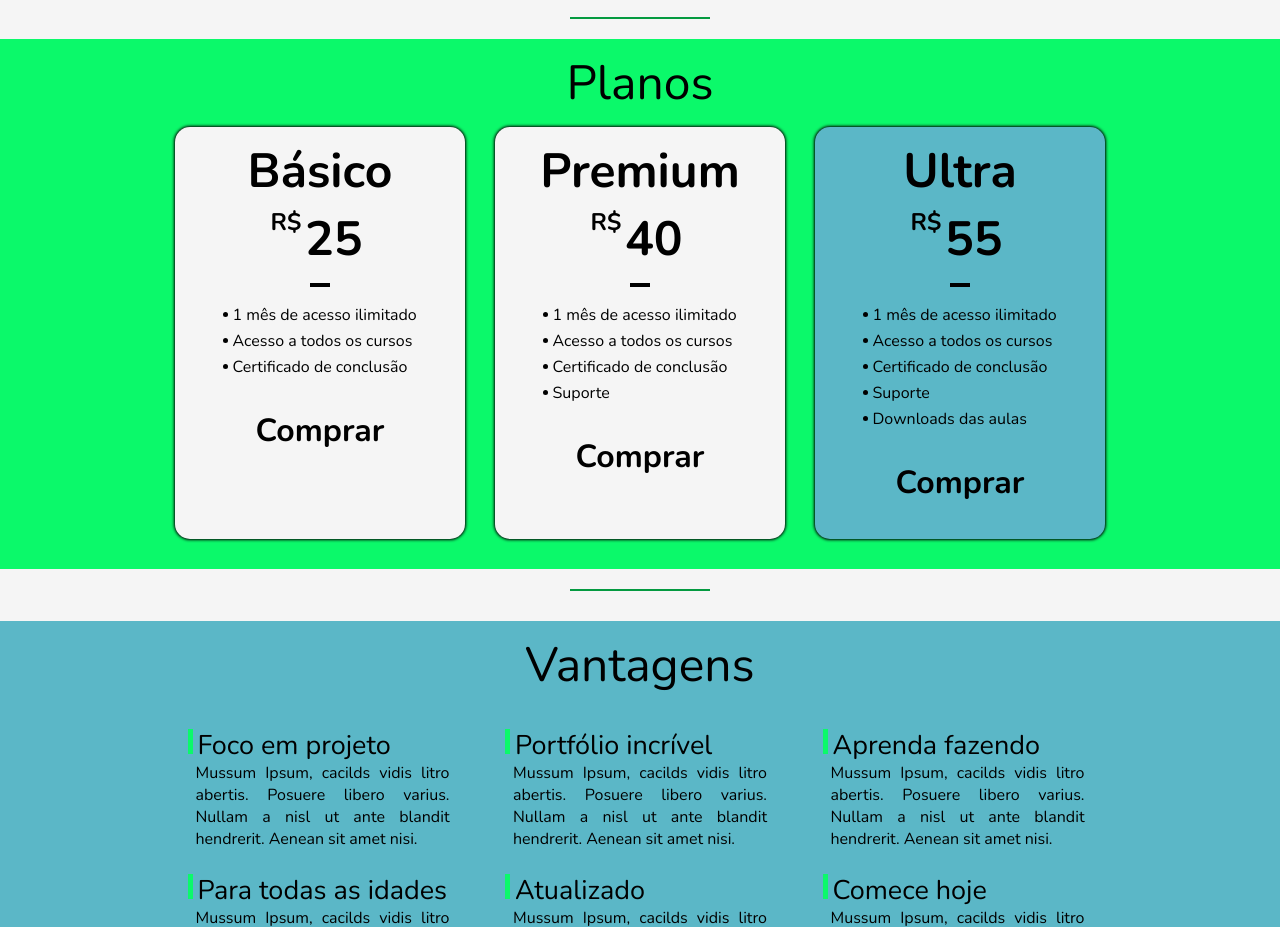
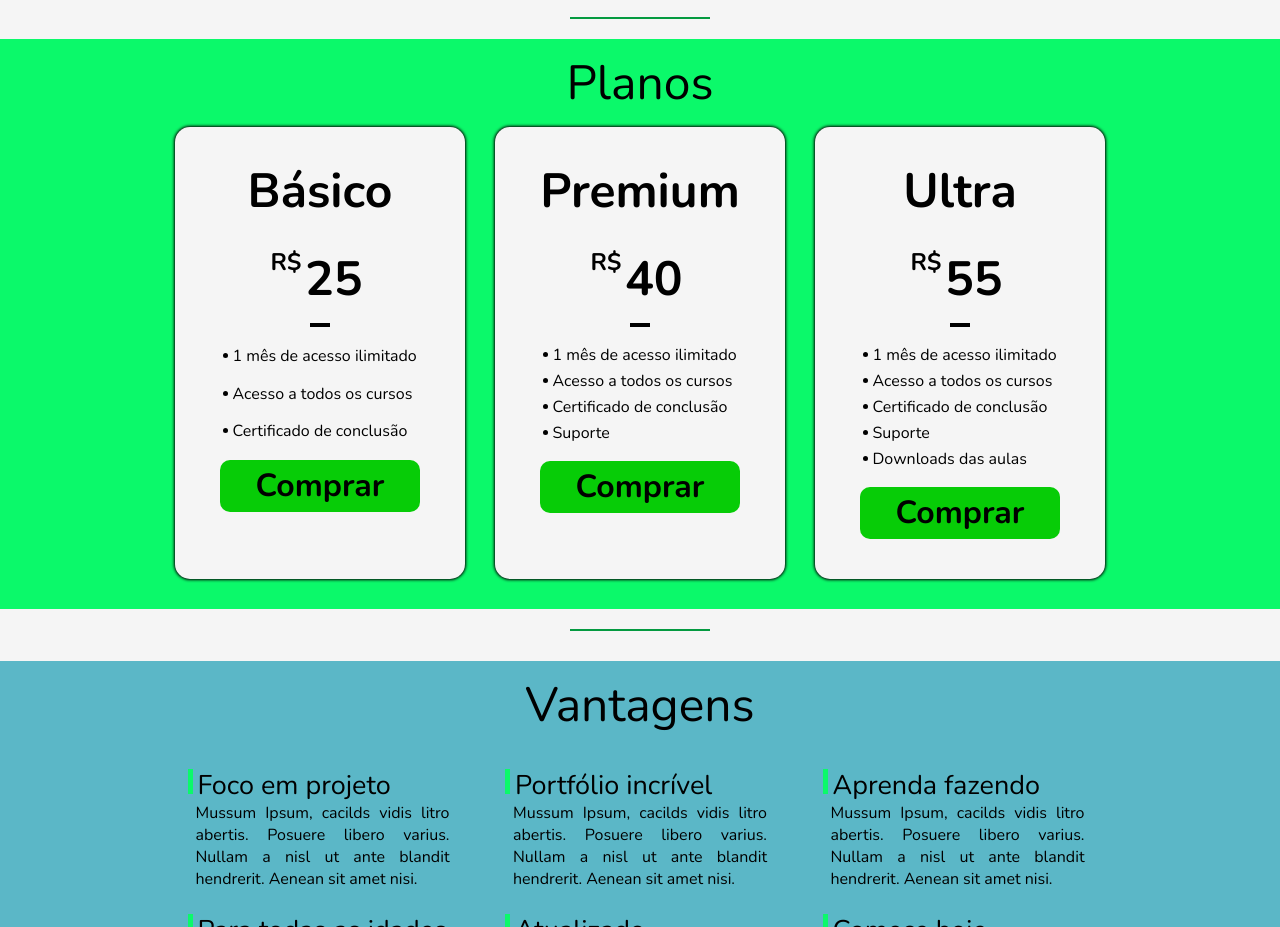
Before and after one commit to Lucaasfaria/front-box, a plain HTML site: page index.html in a window 1280 px wide. Shown: the part 1286-2213 px from the top of the page. Drawn offline with nearby package versions, Linux system fonts and the light colour scheme.

Commit message:
atualização css

```diff
--- a/css/styles.css
+++ b/css/styles.css
@@ -217,7 +217,6 @@ img {
 }
 
 .plano:nth-last-child(1) {
-	background-color: var(--crl-turquoise-medium);
 	padding-bottom: 20px;
 }
 
@@ -227,6 +226,8 @@ img {
 	font-weight: 700;
 	font-size: 48px;
 	padding: 20px;
+	margin-top: 20px;
+
 }
 
 .plano__preco {
@@ -235,6 +236,7 @@ img {
 	font-size: 48px;
 	display: block;
 	padding-left: 130px;
+	margin-top: 20px;
 }
 
 .plano__preco > sup {
@@ -253,14 +255,21 @@ img {
 .plano__lista {
 	max-width: 195px;
 	margin: 0 auto;
+
 }
 
 .plano_lista__item {
 	display: flex;
-	margin: 10px 0;
+	margin: 10px auto;
 	font-family: var(--ff-primary);
 	font-weight: 400;
 
+}
+.plano_lista__item-first{
+	display: flex;
+	font-family: var(--ff-primary);
+	font-weight: 400;
+	margin: 21.2px auto;
 }
 
 .plano_lista__item::before {
@@ -274,18 +283,33 @@ img {
     background: black;
 }
 
+.plano_lista__item-first::before{
+	content: "";
+    display: block;
+    width: 5px;
+    height: 5px;
+	margin-top: 5px;
+    margin-right: 5px;
+    border-radius: 5px;
+    background: black;
+}
+
 .plano__btn-comprar {
 	display: flex;
 	justify-content: center;
 	margin: 20px auto;
-	padding-top: 20px;
+	padding: 10px;
 	font-size: 32px;
 	font-family: var(--ff-primary);
 	font-weight: 700;
+	border-radius: 10px;
+	width: 200px;
 }
-.plano__btn-comprar:hover {
-	color: var(--crl--green-light);
+
+.plano__btn-comprar:nth-last-child(1){
+	background-color: rgb(7, 204, 7);
 }
+
 
 /**********************************/
 /* 7. Vantagens
--- a/index.html
+++ b/index.html
@@ -108,9 +108,9 @@
 		</span>
 			<hr class="plano__divisor">
 			<ul class="plano__lista">
-				<li class="plano_lista__item">1 mês de acesso ilimitado</li>
-				<li class="plano_lista__item">Acesso a todos os cursos</li>
-				<li class="plano_lista__item">Certificado de conclusão</li>
+				<li class="plano_lista__item-first">1 mês de acesso ilimitado</li>
+				<li class="plano_lista__item-first">Acesso a todos os cursos</li>
+				<li class="plano_lista__item-first">Certificado de conclusão</li>
 			</ul>
 			<a class="plano__btn-comprar" href="#">Comprar</a>
 		</div> <!-- plano -->
```
